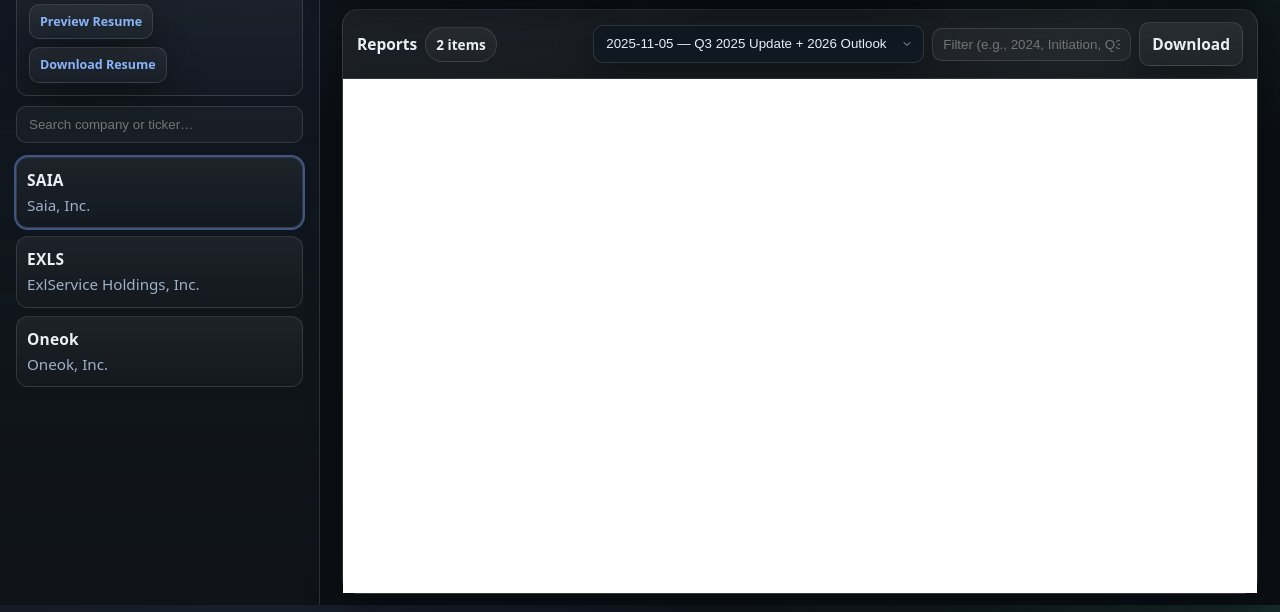
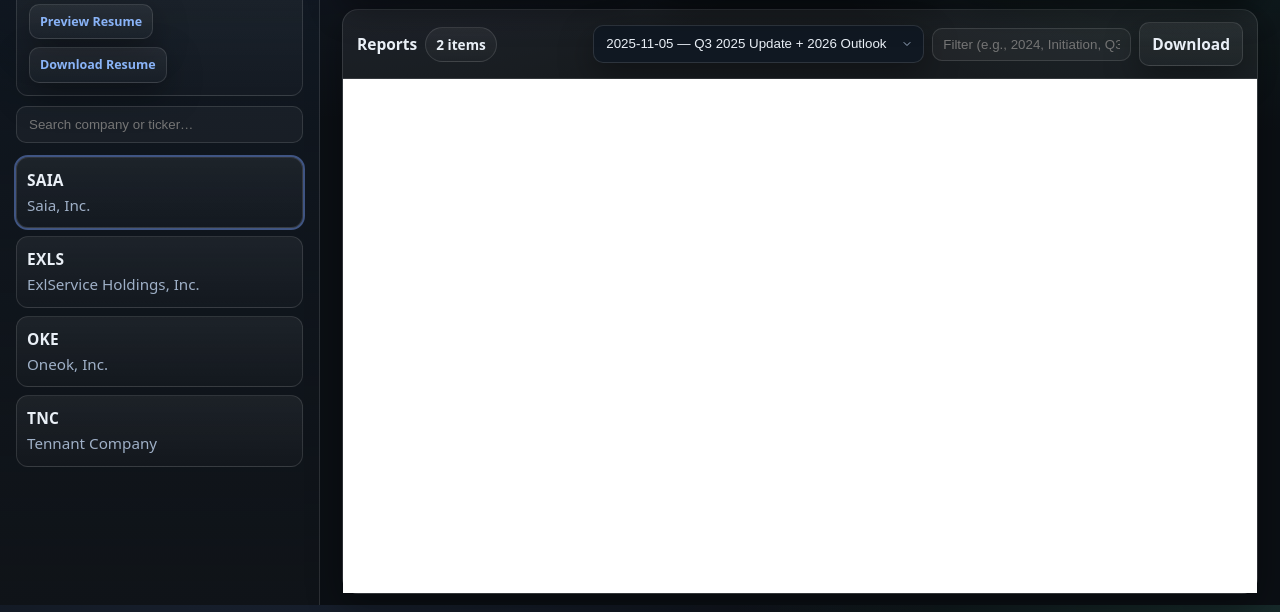
Before and after one commit to mihir-030/mihir-website, a plain HTML site: page index.html in a window 1280 px wide. Shown: the part 195-807 px from the top of the page. Drawn offline with Linux system fonts and the light colour scheme.

Commit message:
index.html

```diff
--- a/index.html
+++ b/index.html
@@ -376,13 +376,24 @@
           ]
         },
         {
-          ticker: "Oneok",
+          ticker: "OKE",
           name: "Oneok, Inc.",
           sector: "Oil & Gas",
           modelUrl: "", /* paste EMBED link later */
           modelDownloadUrl: "https://1drv.ms/x/c/804cf23e86267957/EbOIu8Zk3R1Hp7z8a9siMn8BHCsK6y_jZ0M3kIcrxHtGJw?e=gYujpW",
           reports: [
             { id:"2025-thesis", title:"Core Thesis", date:"2025-04-05", tags:["Thesis","Archive"], url:"Oneok^J Inc. (NYSE-OKE) - Mihir.pdf" }
+          ]
+        },
+                        {
+          ticker: "TNC",
+          name: "Tennant Company",
+          sector: "Industrial — Equipment",
+          modelUrl: "", /* paste EMBED link later */
+          modelDownloadUrl: "https://1drv.ms/x/c/804cf23e86267957/Ee38C8_FUp5IqG1abFES30YBh8M9TJBuPt7FuJSf7E0V5A?e=tG3gtU",
+          reports: [
+            { id:"2025-thesis", title:"Thesis + Financial Analysis", date:"2025-02-08", tags:["Thesis","Archive", "Financial Analysis"], url:"Mihir - TNC Financial Analysis.pdf" },
+            { id:"TNC Presentation", title:"Two Slide Presentation", date:"2025-02-08", tags:["Thesis","Archive", "Presentation"], url:"Mihir - TNC Presentation V1.1.pdf" }
           ]
         }
       ]
```
